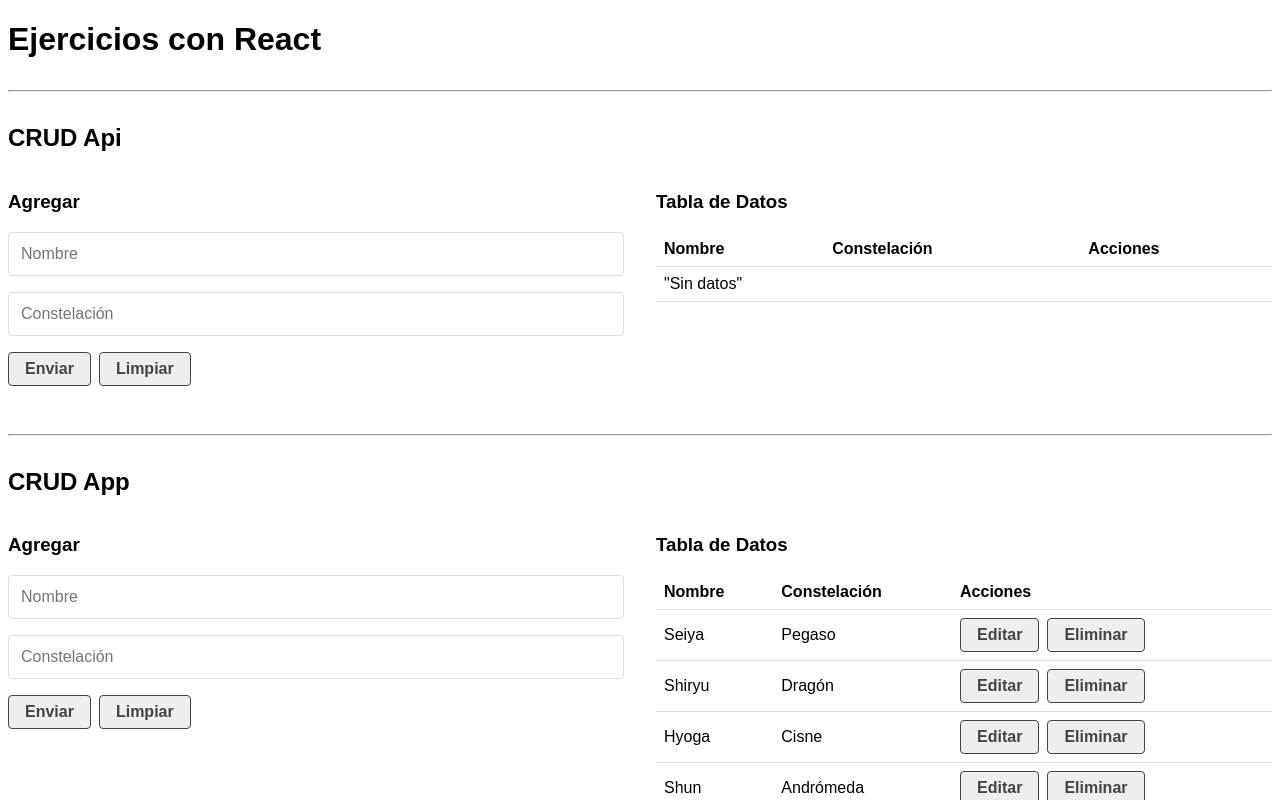
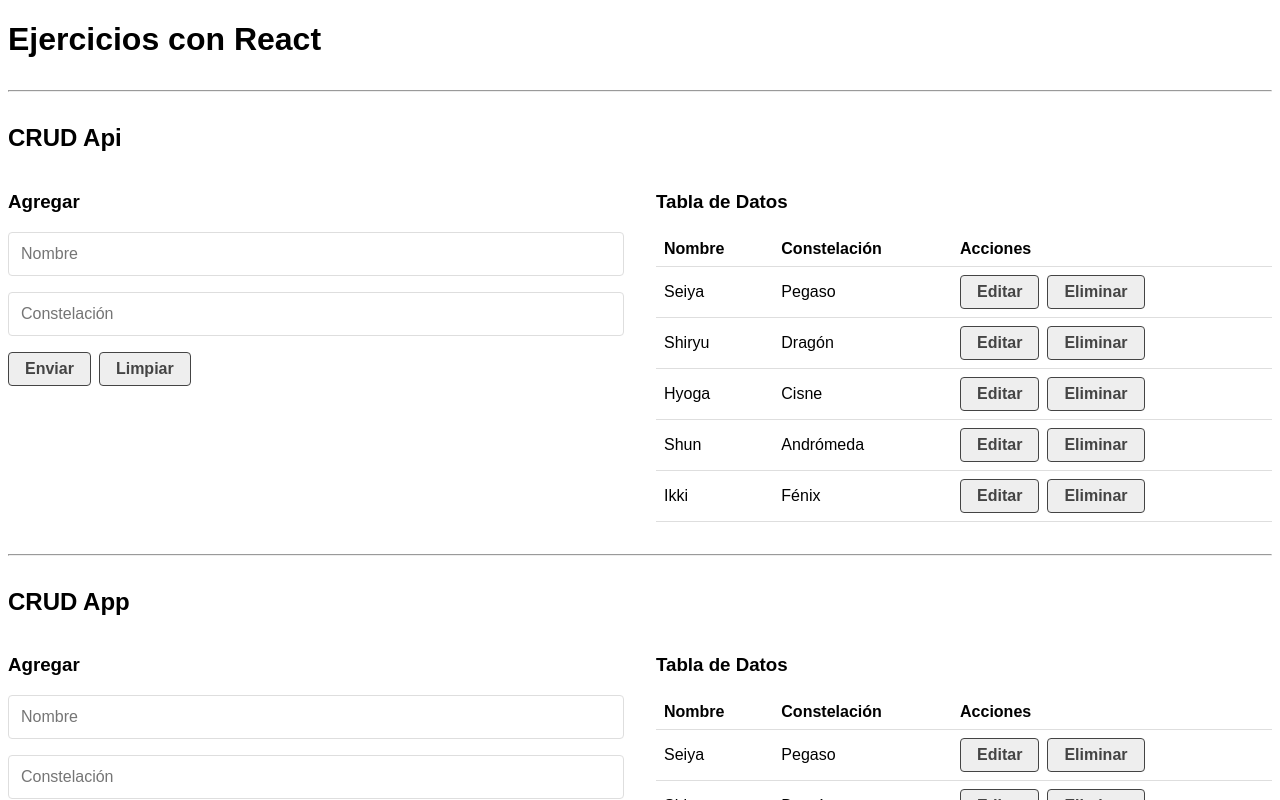
Before and after one commit to mwisky/02-react-ejercicios, a React (Create React App) app: page / in a window 1280 px wide. Shown: the top 800 px of the page. Built offline with nearby package versions, Linux system fonts and the light colour scheme; data requests are answered from the project's data file.

Commit message:
Guardando cambios video 34

```diff
--- a/src/components/CrudApi.js
+++ b/src/components/CrudApi.js
@@ -1,10 +1,25 @@
-import React, { useState } from 'react';
+import React, { useState, useEffect } from 'react';
+import { helpHttp } from '../helpers/helpHttp';
 import CrudForm from './CrudForm'
 import CrudTable from './CrudTable'
 
 const CrudApi = () => {
     const [db, setDb] = useState([])
     const [dataToEdit, setDataToEdit] = useState(null)
+
+    let api = helpHttp()
+    let url = "http://localhost:5000/santos"
+
+    useEffect(() => {
+        api.get(url).then((res) => {
+            //console.log(res)
+            if (!res.err) {
+                setDb(res)
+            } else {
+                setDb([])
+            }
+        })
+    }, [])
 
     const createData = (data) => {
         data.id = Date.now()
--- a/src/helpers/helpHttp.js
+++ b/src/helpers/helpHttp.js
@@ -13,7 +13,7 @@
         options.body = JSON.stringify(options.body) || false
         if(!options.body) delete options.body
 
-        console.log(options)
+        //console.log(options)
         setTimeout(() => controller.abort(), 3000);
 
         return fetch(endpoint, options)
```
